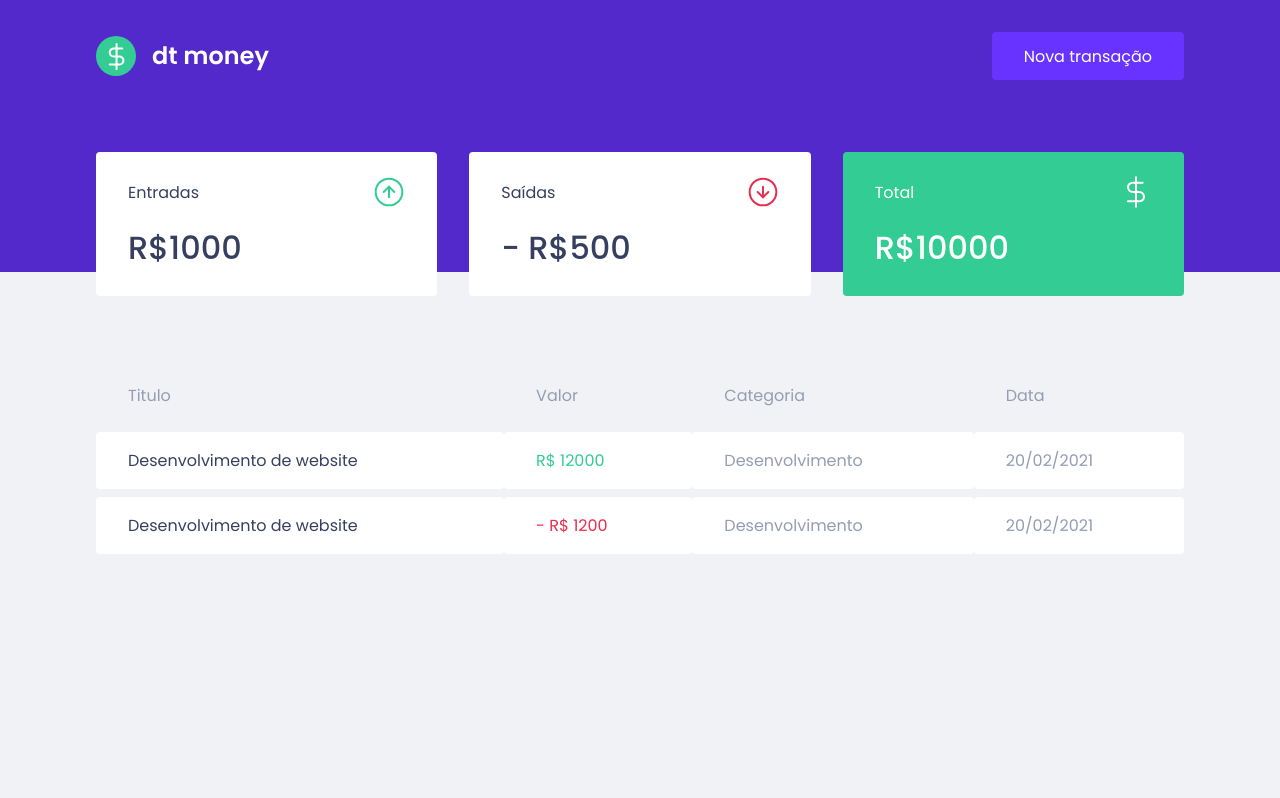
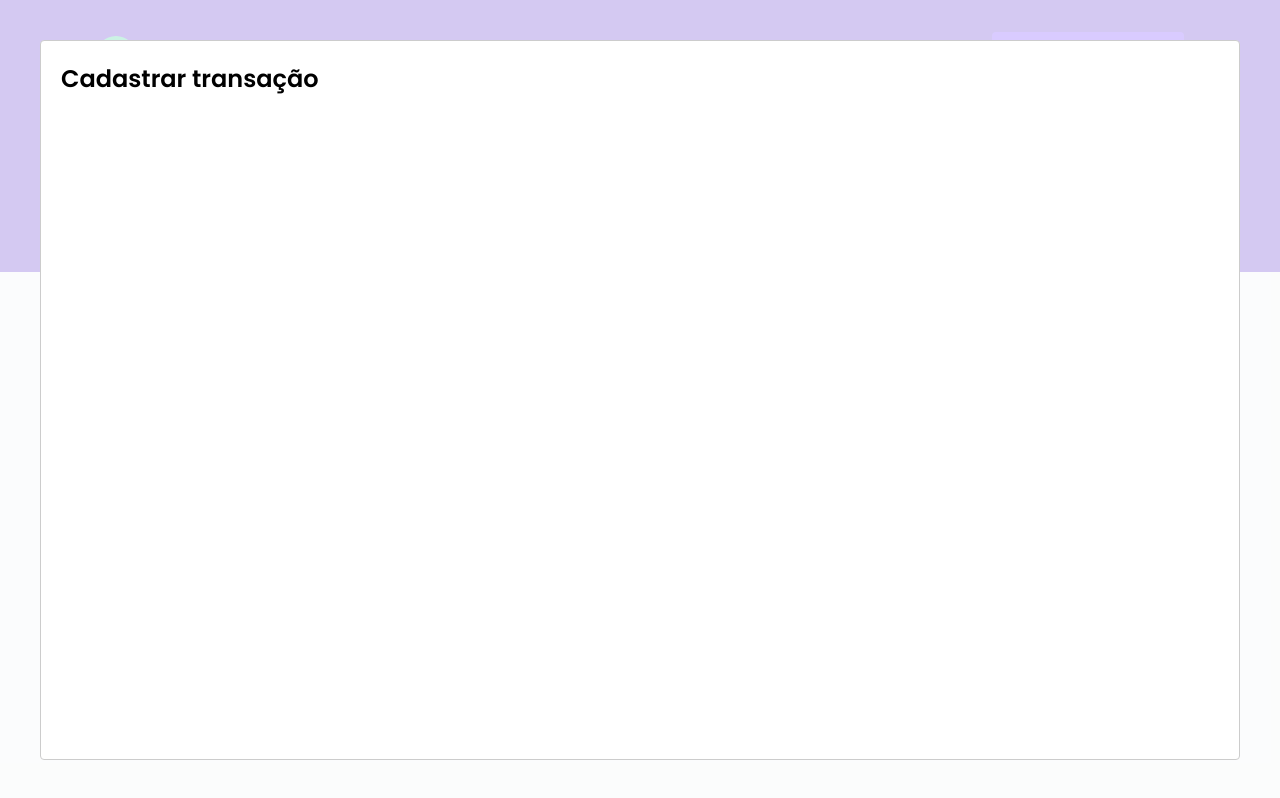
Before and after one commit to gabriel-mend/ignite-reactjs, a React (Create React App) app in the folder dt-money/: page / in a window 1280 px wide. Both pictures are taken after a click on the button "Nova transação". Built offline with nearby package versions, Linux system fonts and the light colour scheme; no server answers; what miragejs would draw is missing.

Commit message:
Componente: NewTransactionModal

```diff
--- a/dt-money/package.json
+++ b/dt-money/package.json
@@ -7,6 +7,7 @@
     "miragejs": "^0.1.41",
     "react": "^17.0.1",
     "react-dom": "^17.0.1",
+    "react-modal": "^3.12.1",
     "react-scripts": "4.0.3",
     "styled-components": "^5.2.1",
     "web-vitals": "^1.0.1"
@@ -19,6 +20,7 @@
     "@types/node": "^12.0.0",
     "@types/react": "^17.0.0",
     "@types/react-dom": "^17.0.0",
+    "@types/react-modal": "^3.12.0",
     "@types/styled-components": "^5.1.9",
     "typescript": "^4.1.2"
   },
--- a/dt-money/src/App.tsx
+++ b/dt-money/src/App.tsx
@@ -4,7 +4,9 @@ import { Header } from "./components/Header";
 import { GlobalStyles } from "./styles/global";
 import { light } from "./styles/theme";
 import { createServer } from 'miragejs'
-
+import Modal from 'react-modal'
+import { useState } from "react";
+import { NewTransactionModal } from "./components/NewTransactionModal";
 createServer({
   routes() {
     this.namespace = 'api'
@@ -24,12 +26,30 @@ createServer({
   }
 })
 
+Modal.setAppElement('#root')
+
 export function App() {
+  const [isNewTransactionModal, setIsNewTransactionModal] = useState(false)
+
+  function handleOpenNewTransactionModal () {
+    setIsNewTransactionModal(true)
+  }
+
+  function handleCloseNewTransactionModal () {
+    setIsNewTransactionModal(false)
+  }
+
   return (
     <ThemeProvider theme={light}>
       <>
-        <Header />
+        <Header
+          onOpenNewTransactionModal={handleOpenNewTransactionModal}
+        />
         <Dashboard />
+        <NewTransactionModal
+          isOpen={isNewTransactionModal}
+          onRequestClose={handleCloseNewTransactionModal}
+        />
         <GlobalStyles />
       </>
     </ThemeProvider>
--- a/dt-money/src/components/Header/index.tsx
+++ b/dt-money/src/components/Header/index.tsx
@@ -1,13 +1,19 @@
+import { useState } from 'react'
+
 import LogoImg from '../../assets/logo.svg'
 
 import { Container, Content } from './styles'
 
-export function Header () {
+interface HeaderProps {
+  onOpenNewTransactionModal: () => void
+}
+
+export function Header ({ onOpenNewTransactionModal }: HeaderProps) {
   return (
     <Container>
       <Content>
         <img src={LogoImg} alt="dt money"/>
-        <button type="button">
+        <button type="button" onClick={onOpenNewTransactionModal}>
           Nova transação
         </button>
       </Content>
--- /dev/null
+++ b/dt-money/src/components/NewTransactionModal/index.tsx
@@ -0,0 +1,17 @@
+import Modal from "react-modal";
+
+interface NewTransactionModalProps {
+  isOpen: boolean
+  onRequestClose: () => void
+}
+
+export function NewTransactionModal ({ isOpen, onRequestClose }: NewTransactionModalProps) {
+  return (
+    <Modal
+      isOpen={isOpen}
+      onRequestClose={onRequestClose}
+    >
+      <h2>Cadastrar transação</h2>
+    </Modal>
+  )
+}
--- /dev/null
+++ b/dt-money/src/components/NewTransactionModal/styles.ts
@@ -0,0 +1,5 @@
+import styled from "styled-components";
+
+export const Container = styled.div`
+
+`
```
Also changed, not shown: 1 other file (tests, documents, lock files or other folders).
